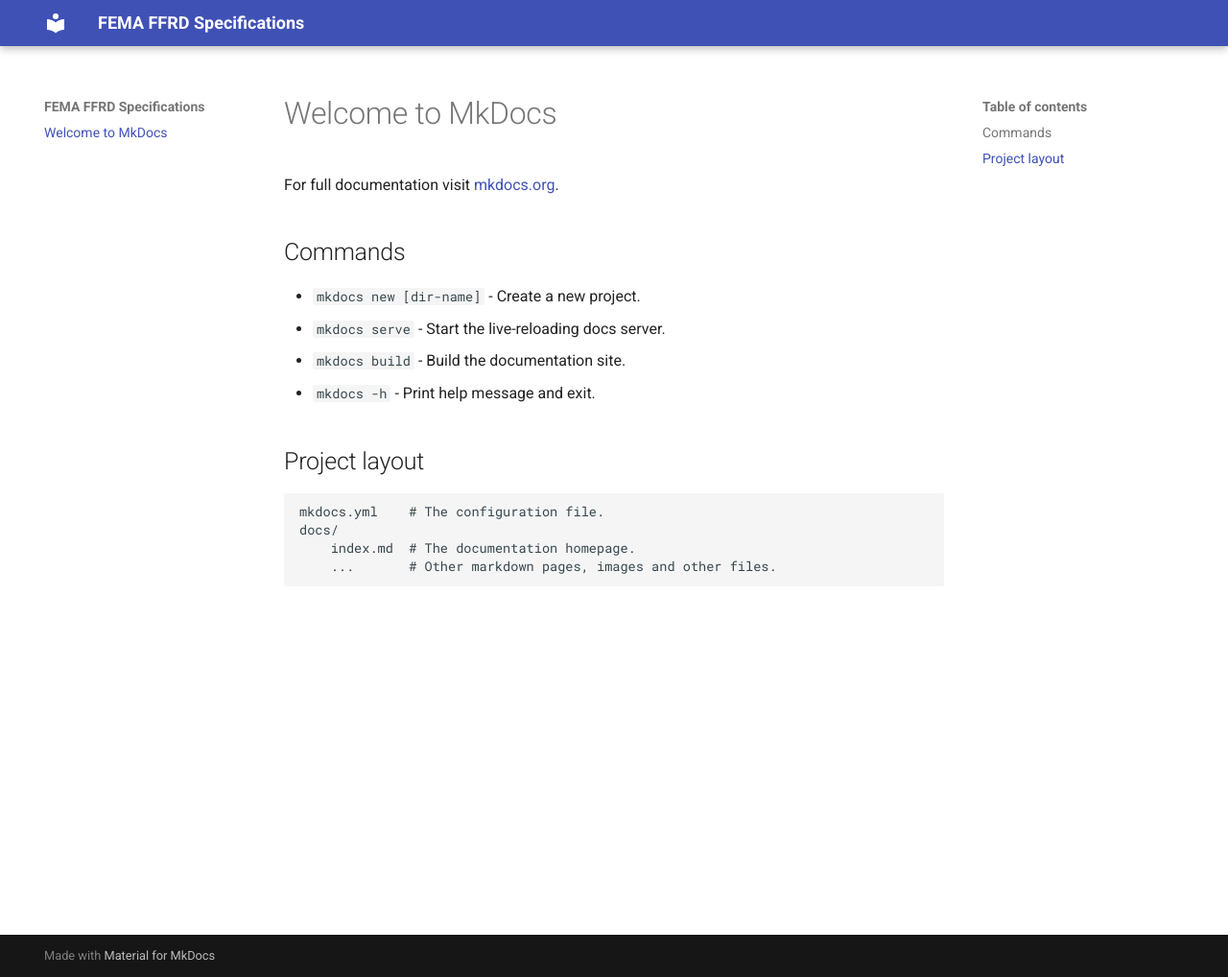
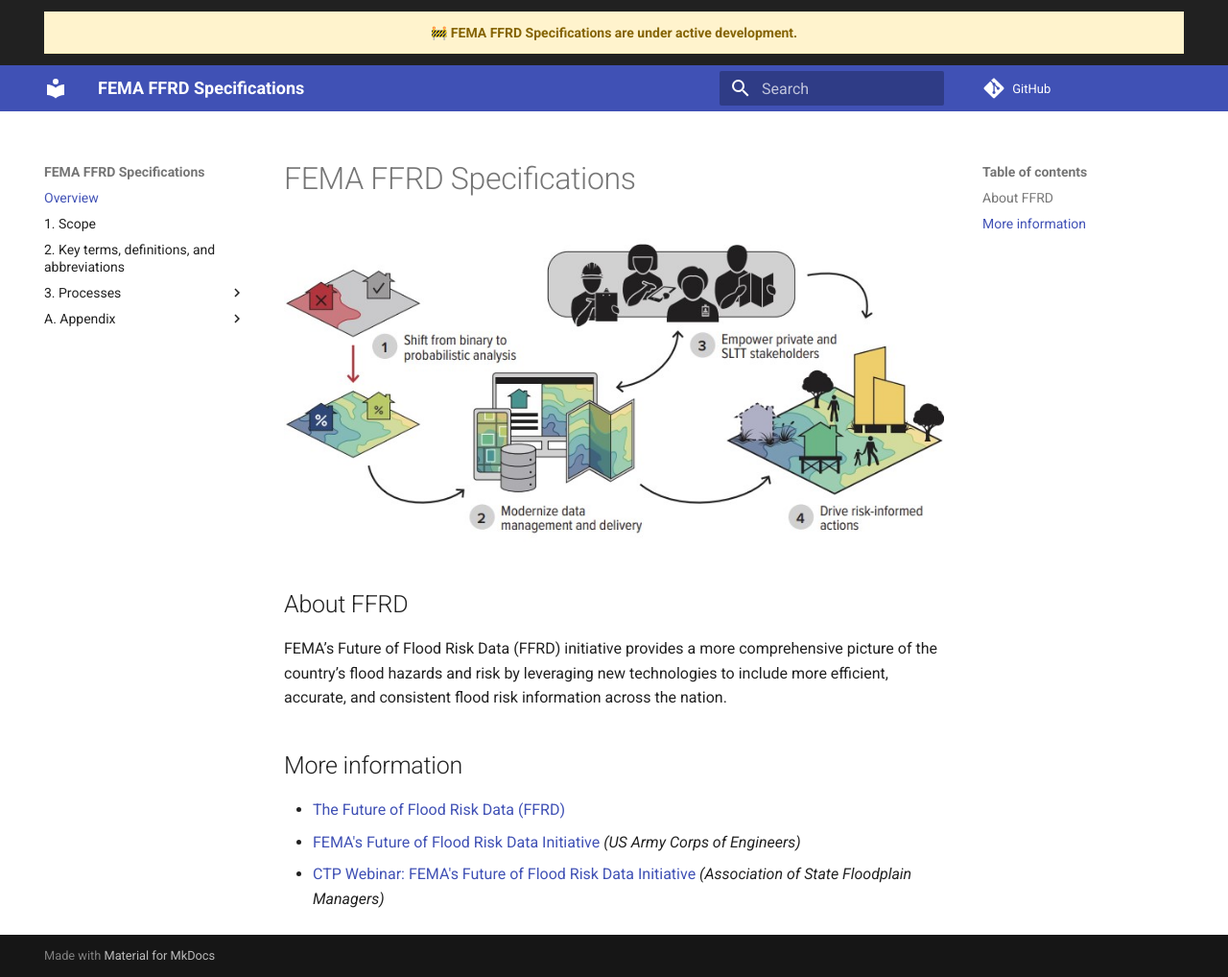
Before and after one commit to fema-ffrd/specs, an MkDocs documentation site: the page built from docs/index.md, in a window 1280 px wide and 1018 px high. Shown: the whole window at 96% size. Built offline with MkDocs 1.6.1 and Material for MkDocs 9.7.7, drawn with Linux system fonts in a browser that asks for light colours; comment, search, counter and statistics services are not loaded; the version menu is left out.

Commit message:
initial content

```diff
--- a/docs/index.md
+++ b/docs/index.md
@@ -1,17 +1,16 @@
-# Welcome to MkDocs
+# FEMA FFRD Specifications
 
-For full documentation visit [mkdocs.org](https://www.mkdocs.org).
+![FFRD Overview](images/ffrd-overview.png)
 
-## Commands
+## About FFRD
+FEMA’s Future of Flood Risk Data (FFRD) initiative provides a more
+comprehensive picture of the country’s flood hazards and risk by leveraging new
+technologies to include more efficient, accurate, and consistent flood risk
+information across the nation.
 
-* `mkdocs new [dir-name]` - Create a new project.
-* `mkdocs serve` - Start the live-reloading docs server.
-* `mkdocs build` - Build the documentation site.
-* `mkdocs -h` - Print help message and exit.
-
-## Project layout
-
-    mkdocs.yml    # The configuration file.
-    docs/
-        index.md  # The documentation homepage.
-        ...       # Other markdown pages, images and other files.
+## More information
+* [The Future of Flood Risk Data (FFRD)](https://www.fema.gov/print/pdf/node/578088)
+* [FEMA's Future of Flood Risk Data Initiative](https://www.hec.usace.army.mil/confluence/hecnews/spring-2023/fema-s-future-of-flood-risk-data-initiative)
+  _(US Army Corps of Engineers)_
+* [CTP Webinar: FEMA's Future of Flood Risk Data Initiative](https://floodsciencecenter.org/event/ctp-webinar-femas-future-of-flood-risk-data-initiative/)
+  _(Association of State Floodplain Managers)_
--- a/mkdocs.yml
+++ b/mkdocs.yml
@@ -2,4 +2,19 @@
 site_url: https://fema-ffrd.github.io/specs
 theme:
   name: material
-plugins: []
+  custom_dir: overrides
+  # features:
+  #   - announce.dismiss
+repo_url: https://github.com/fema-ffrd/specs
+extra:
+  version:
+    provider: mike
+nav:
+  - "Overview": "index.md"
+  - "scope.md"
+  - "terms.md"
+  - "3. Processes":
+    - "processes/hechms.md"
+    - "processes/hecras.md"
+  - "A. Appendix":
+    - "references.md"
--- /dev/null
+++ b/overrides/main.html
@@ -0,0 +1,7 @@
+{% extends "base.html" %}
+
+{% block announce %}
+<div style="background-color: #fff3cd; color: #856404; padding: 0.75em; text-align: center; font-weight: bold; border-bottom: 1px solid #ffeeba;">
+  🚧 FEMA FFRD Specifications are under active development.
+</div>
+{% endblock %}
--- a/pyproject.toml
+++ b/pyproject.toml
@@ -2,4 +2,4 @@
 name = "fema-ffrd-specs"
 version = "0.0.1"
 description = "FEMA FFRD Specifications"
-dependencies = ["mkdocs-material"]
+dependencies = ["mkdocs-material", "mike"]
```
Also changed, not shown: docs/processes/hechms.md (added, +2 -0 lines), docs/processes/hecras.md (added, +2 -0 lines), docs/references.md (added, +5 -0 lines), docs/scope.md (added, +4 -0 lines), docs/terms.md (added, +16 -0 lines), docs/images/ffrd-overview.png (added).
